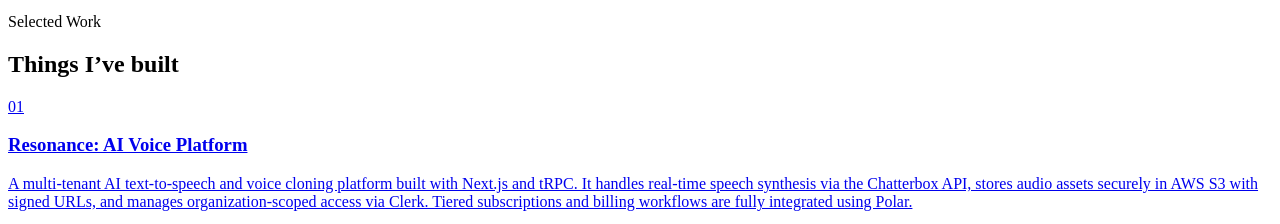
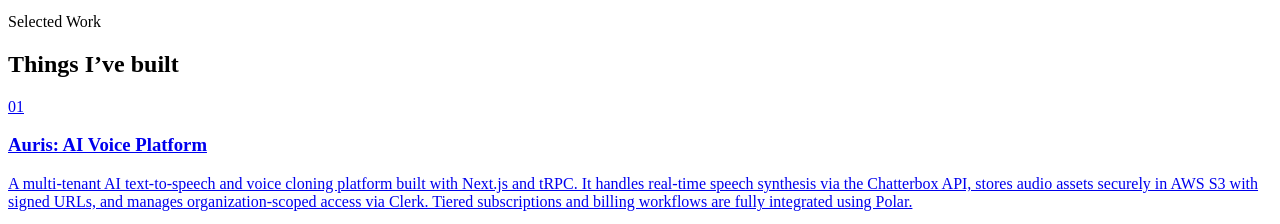
Before and after one commit to adil162006/porttfolio, a React (Vite) app: page / in a window 1280 px wide. Shown: the part 1160-1384 px from the top of the page. Built offline with nearby package versions, Linux system fonts and the light colour scheme; the HTML template or start-up script is replaced by a standard one.

Commit message:
some changes

```diff
--- a/src/data/content.js
+++ b/src/data/content.js
@@ -30,7 +30,7 @@
 export const PROJECTS = [
  {
     index: '01',
-    title: 'Resonance: AI Voice Platform',
+    title: 'Auris: AI Voice Platform',
     year: '2026',
     tags: ['Next.js', 'tRPC', 'Prisma', 'AWS S3', 'Clerk', 'Polar', 'Chatterbox API'],
     description:
```
